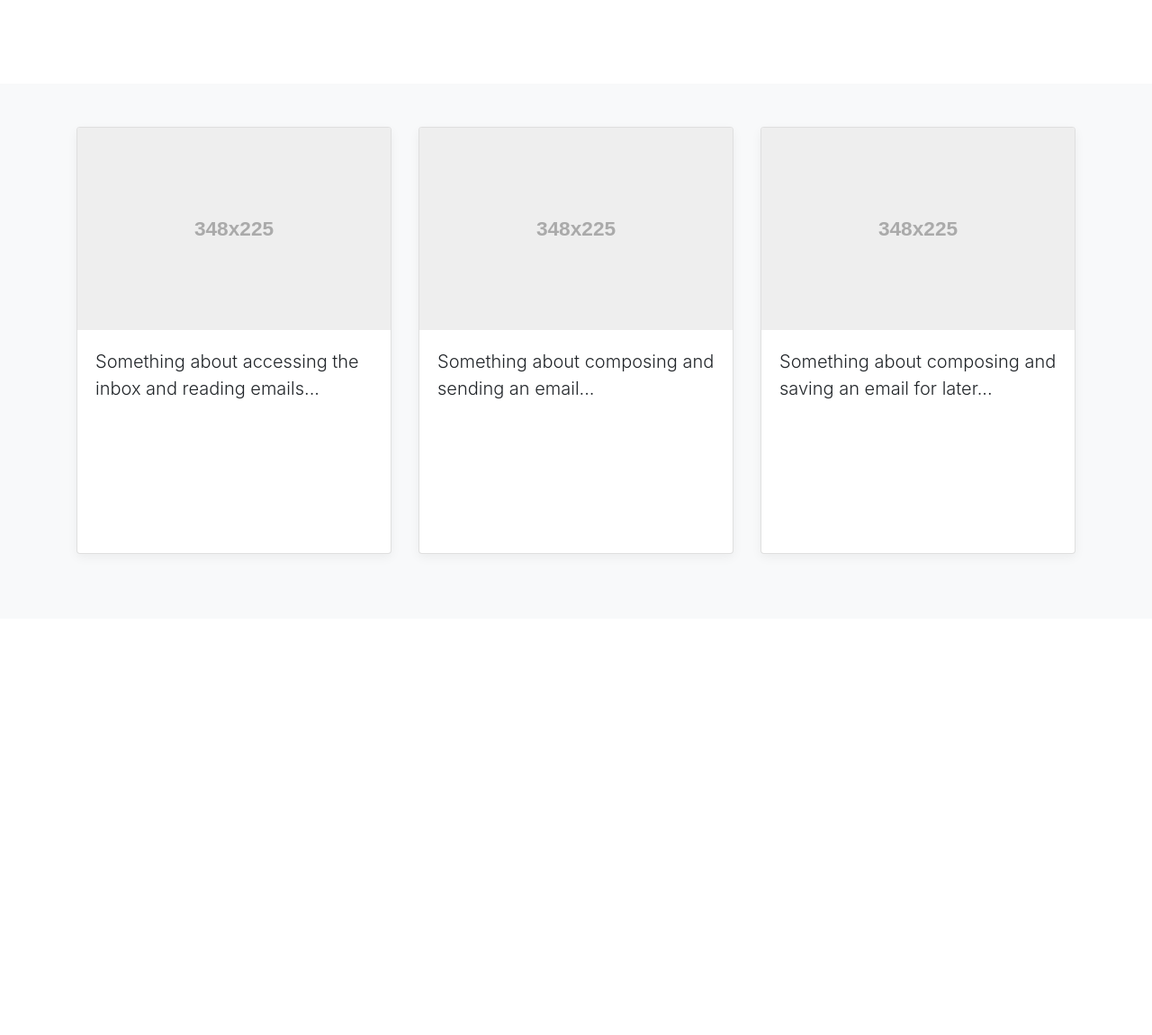
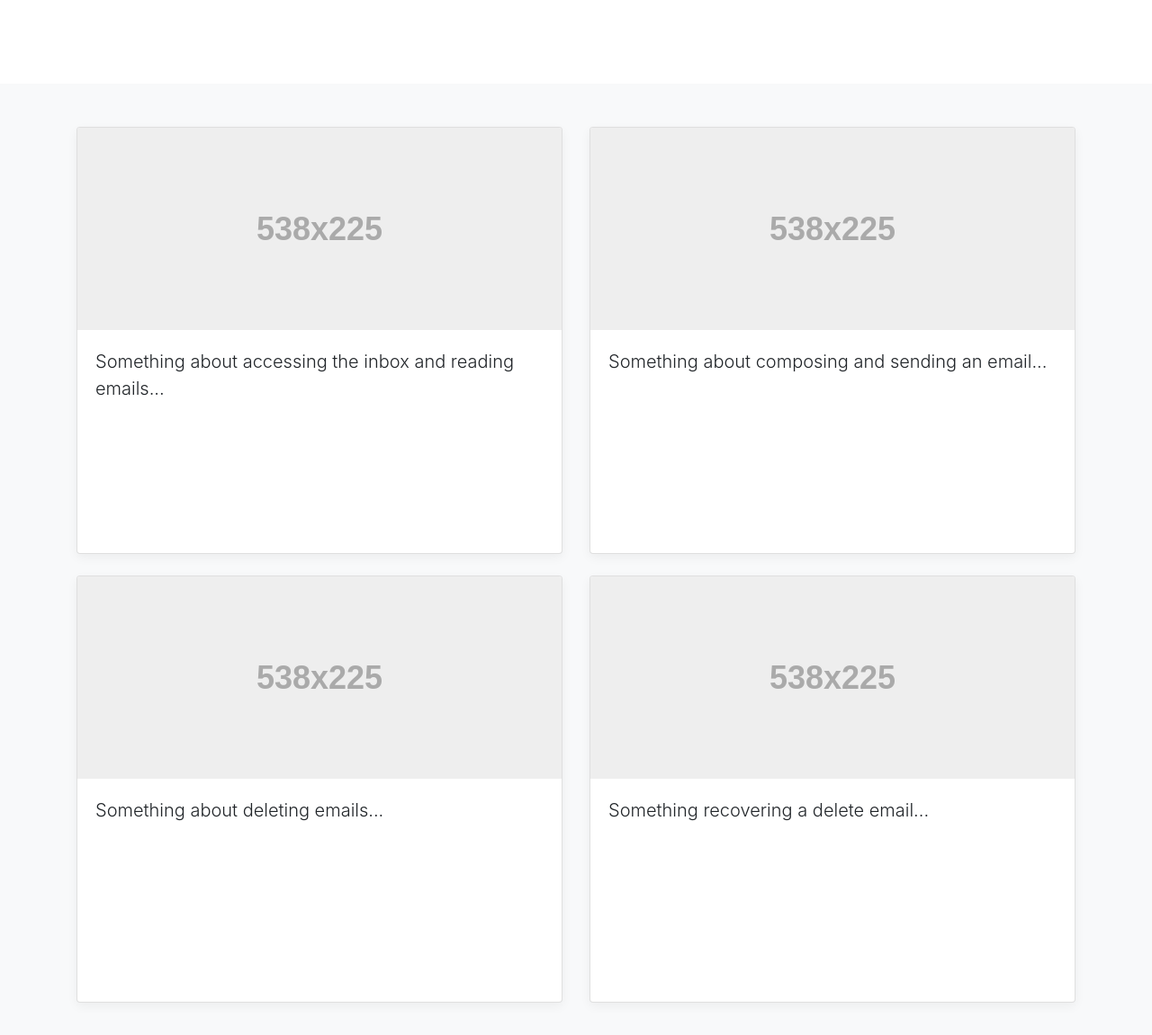
Before and after one commit to prismlite/docs, a plain HTML site: page index.html in a window 1280 px wide. Shown: the part 257-1408 px from the top of the page at 90% size. Before the commit the page ends 945 px from the top, so only its background shows below. Drawn offline with nearby package versions, Linux system fonts and the light colour scheme.

Commit message:
Update home page layout (2 cards per row)

```diff
--- a/index.html
+++ b/index.html
@@ -8,8 +8,9 @@
   <link rel="icon" href="./favicon.ico">
 
   <!-- Bootstrap CSS -->
-  <link rel="stylesheet" href="https://maxcdn.bootstrapcdn.com/bootstrap/4.0.0/css/bootstrap.min.css"
-    integrity="sha384-Gn5384xqQ1aoWXA+058RXPxPg6fy4IWvTNh0E263XmFcJlSAwiGgFAW/dAiS6JXm" crossorigin="anonymous">
+  <!-- <link rel="stylesheet" href="https://maxcdn.bootstrapcdn.com/bootstrap/4.0.0/css/bootstrap.min.css"
+    integrity="sha384-Gn5384xqQ1aoWXA+058RXPxPg6fy4IWvTNh0E263XmFcJlSAwiGgFAW/dAiS6JXm" crossorigin="anonymous"> -->
+  <link rel="stylesheet" href="vendor/css/bootstrap.min.css">
 
   <!-- Prism Lite -->
   <title>Prism Lite</title>
@@ -74,27 +75,41 @@
     <div class="album py-5 bg-light">
       <div class="container">
         <div class="row">
-          <div class="col-md-4">
+          <div class="col-6">
             <div class="card mb-4 box-shadow" style="height:475px">
               <img class="card-img-top" data-src="holder.js/100px225" alt="Card image cap">
               <div class="card-body">
                 <p class="card-text lead">Something about accessing the inbox and reading emails...</p>
+                <a href="#" class="stretched-link"></a>
               </div>
             </div>
           </div>
-          <div class="col-md-4">
+          <div class="col-6">
             <div class="card mb-4 box-shadow" style="height:475px">
               <img class="card-img-top" data-src="holder.js/100px225" alt="Card image cap">
               <div class="card-body">
                 <p class="card-text lead">Something about composing and sending an email...</p>
+                <a href="#" class="stretched-link"></a>
               </div>
             </div>
           </div>
-          <div class="col-md-4">
+        </div>
+        <div class="row">
+          <div class="col-6">
             <div class="card mb-4 box-shadow" style="height:475px">
               <img class="card-img-top" data-src="holder.js/100px225" alt="Card image cap">
               <div class="card-body">
-                <p class="card-text lead">Something about composing and saving an email for later...</p>
+                <p class="card-text lead">Something about deleting emails...</p>
+                <a href="#" class="stretched-link"></a>
+              </div>
+            </div>
+          </div>
+          <div class="col-6">
+            <div class="card mb-4 box-shadow" style="height:475px">
+              <img class="card-img-top" data-src="holder.js/100px225" alt="Card image cap">
+              <div class="card-body">
+                <p class="card-text lead">Something recovering a delete email...</p>
+                <a href="#" class="stretched-link"></a>
               </div>
             </div>
           </div>
@@ -111,9 +126,9 @@
   <script src="https://cdnjs.cloudflare.com/ajax/libs/popper.js/1.12.9/umd/popper.min.js"
     integrity="sha384-ApNbgh9B+Y1QKtv3Rn7W3mgPxhU9K/ScQsAP7hUibX39j7fakFPskvXusvfa0b4Q" crossorigin="anonymous">
   </script>
-  <script src="https://maxcdn.bootstrapcdn.com/bootstrap/4.0.0/js/bootstrap.min.js"
-    integrity="sha384-JZR6Spejh4U02d8jOt6vLEHfe/JQGiRRSQQxSfFWpi1MquVdAyjUar5+76PVCmYl" crossorigin="anonymous">
-  </script>
+  <!-- <script src="https://maxcdn.bootstrapcdn.com/bootstrap/4.0.0/js/bootstrap.min.js"
+    integrity="sha384-JZR6Spejh4U02d8jOt6vLEHfe/JQGiRRSQQxSfFWpi1MquVdAyjUar5+76PVCmYl" crossorigin="anonymous"> -->
+  <script src="/vendor/js/bootstrap.min.js"></script>
    <script src="vendor/js/holder.min.js"></script>
 </body>
 
```
